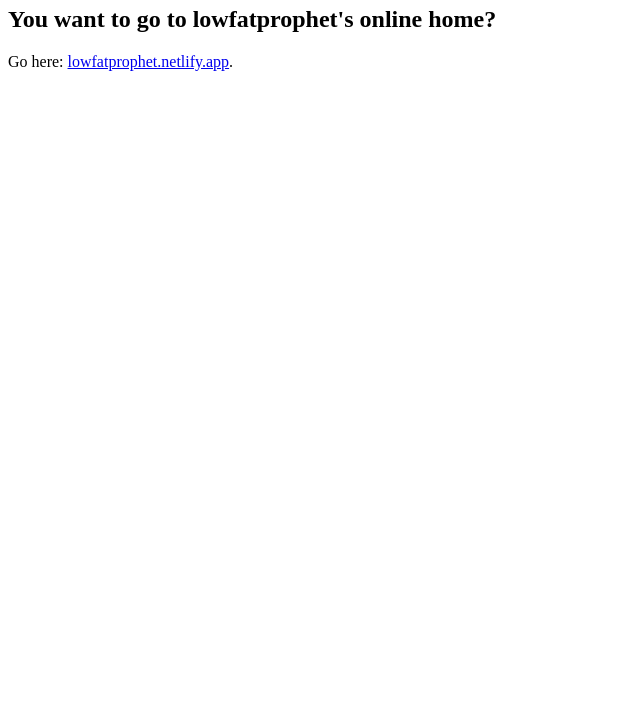
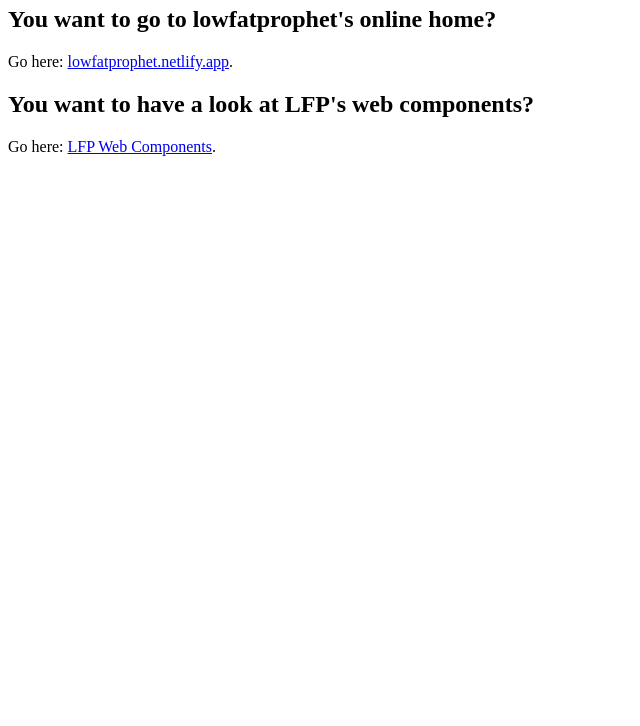
Before and after one commit to lowfatprophet/lowfatprophet.github.io, a plain HTML site: page index.html in a window 1280 px wide. Shown: the part 74-800 px from the top of the page, without its empty margins (0-640 px from the left). Drawn offline with Linux system fonts and the light colour scheme.

Commit message:
update: index.html

```diff
--- a/index.html
+++ b/index.html
@@ -7,5 +7,7 @@
   <h1>Welcome to <code>lowfatprophet.github.io</code></h1>
   <h2>You want to go to lowfatprophet's online home?</h2>
   <p>Go here: <a href="https://lowfatprophet.netlify.app">lowfatprophet.netlify.app</a>.</p>
+  <h2>You want to have a look at LFP's web components?</h2>
+  <p>Go here: <a href="/LFP-Web-Components">LFP Web Components</a>.</p>
 </body>
 </html>
```
